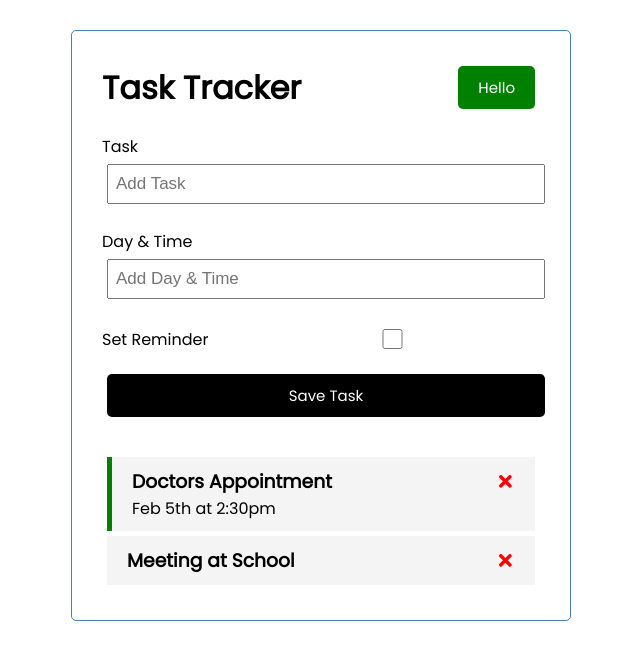
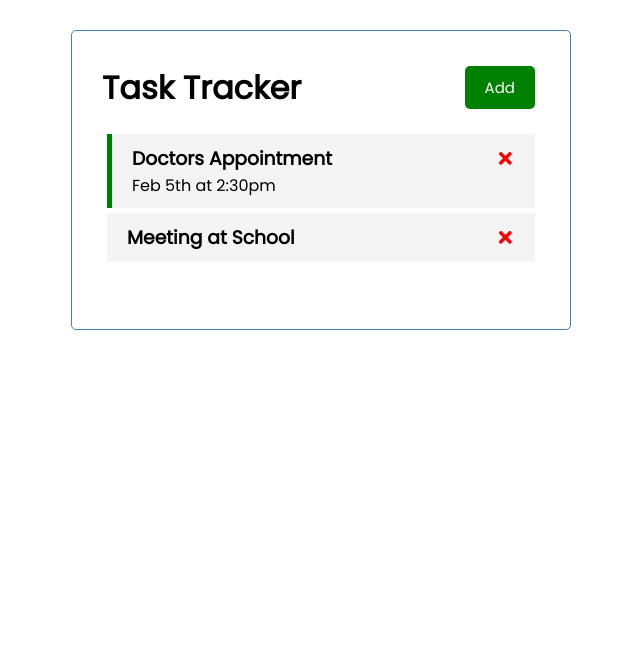
Before and after one commit to JoeDaBu/Task-Tracker, a React (Create React App) app: page / in a window 1280 px wide. Shown: the top 660 px of the page, without its empty margins (319-959 px from the left). Built offline with nearby package versions, Linux system fonts and the light colour scheme.

Commit message:
Toggle Button

```diff
--- a/src/App.js
+++ b/src/App.js
@@ -4,7 +4,8 @@
 import AddTask from './components/AddTask'
 
 function App() {
-  // const[showA]
+  const[showAddTask, setShowAddTask] = useState(false)
+
   const [tasks, setTasks] = useState([
   {
     id: 1,
@@ -39,8 +40,9 @@
 
   return (
     <div className='container'>
-      <Header />
-      <AddTask onAdd={addTask}/>
+      <Header onAdd={() => setShowAddTask(!showAddTask)}
+      showAdd={showAddTask}/>
+      {showAddTask && <AddTask onAdd={addTask}/>}
       {tasks.length > 0 ? (
         <Tasks tasks = {tasks}
         onDelete = {deleteTask}
--- a/src/components/Header.js
+++ b/src/components/Header.js
@@ -1,15 +1,15 @@
 import PropTypes from 'prop-types'
 import Button from './Button'
 
-const Header = ({ title }) => {
-    const onClick = () => {
-        console.log('Click')
-    }
+const Header = ({ title, onAdd, showAdd }) => {
+    // const onClick = () => {
+    //     console.log('Click')
+    // }
     return (
         <header className='header'>
             <h1>{title}</h1>
-            <Button color= 'green'
-            text = 'Hello' onClick = {onClick} />
+            <Button color= {showAdd ?'red' : 'green'}
+            text ={showAdd ?'Close' : 'Add'} onClick = {onAdd} />
 
         </header>
     )
```
